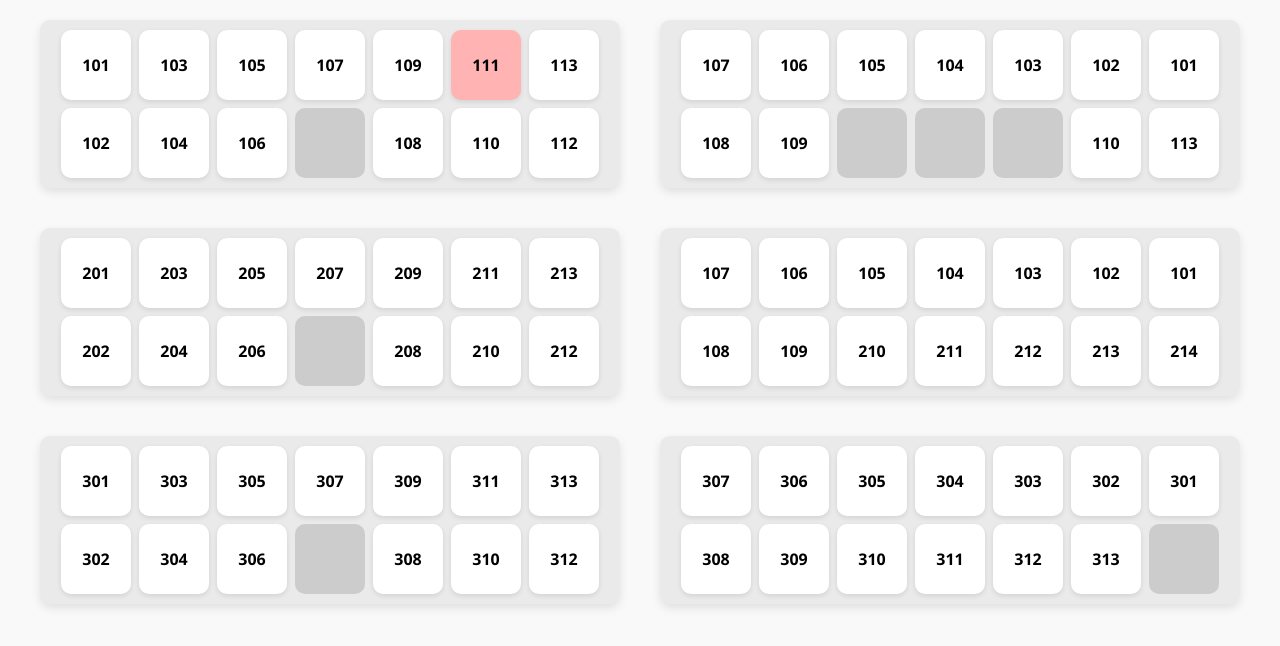
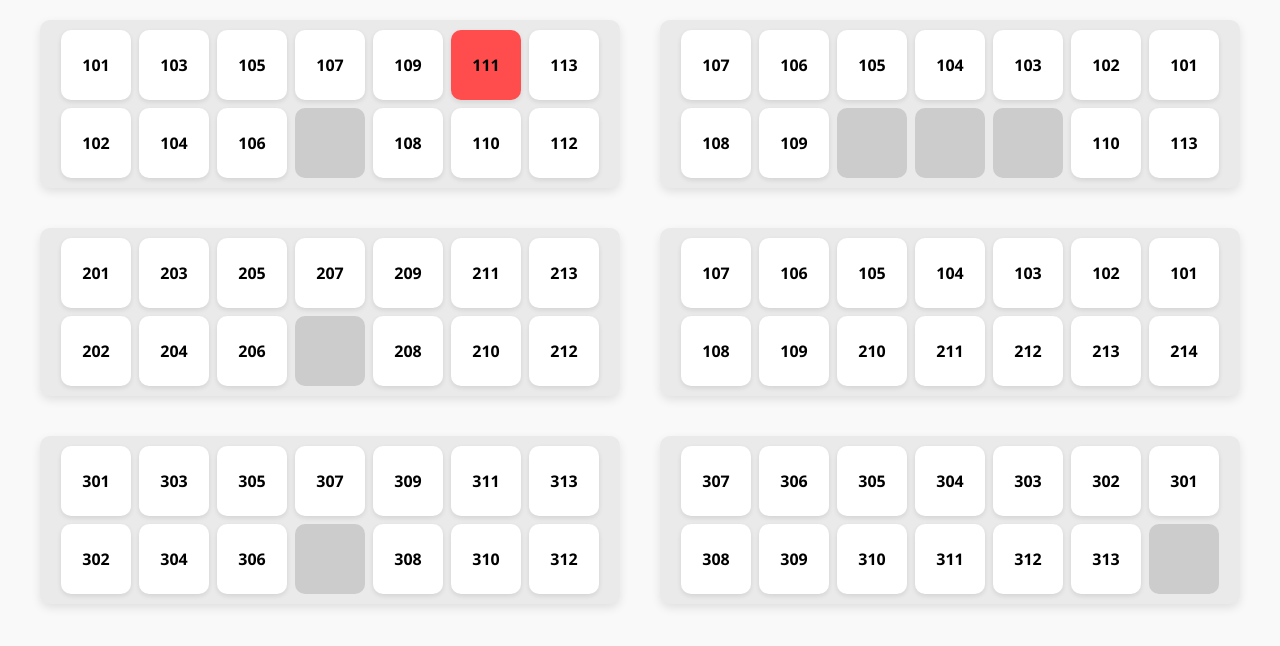
Before and after one commit to omeco/kotak, a plain HTML site: page index.html in a window 1280 px wide. Both pictures are taken after a click on the element "111". Drawn offline with Linux system fonts and the light colour scheme.

Commit message:
index.html

```diff
--- a/index.html
+++ b/index.html
@@ -73,6 +73,9 @@
   </style>
 </head>
 <body>
+  <!-- Suara klik -->
+  <audio id="clickSound" src="click.mp3" preload="auto"></audio>
+
   <div class="container" id="grids"></div>
 
   <script>
@@ -103,7 +106,8 @@
       ],
     ];
 
-    const colors = ['#ffb3b3', '#ffe699', '#b3d1ff']; // red, yellow, blue
+    const colors = ['#ff4d4d', '#ffd633', '#3399ff']; // merah terang, kuning terang, biru tegas
+    const clickSound = document.getElementById('clickSound');
     const gridsContainer = document.getElementById('grids');
 
     data.forEach(group => {
@@ -122,6 +126,8 @@
               index = (index + 1) % colors.length;
               div.style.backgroundColor = colors[index];
               div.dataset.colorIndex = index;
+              clickSound.currentTime = 0;
+              clickSound.play();
             });
           } else {
             div.classList.add('grey');
```
